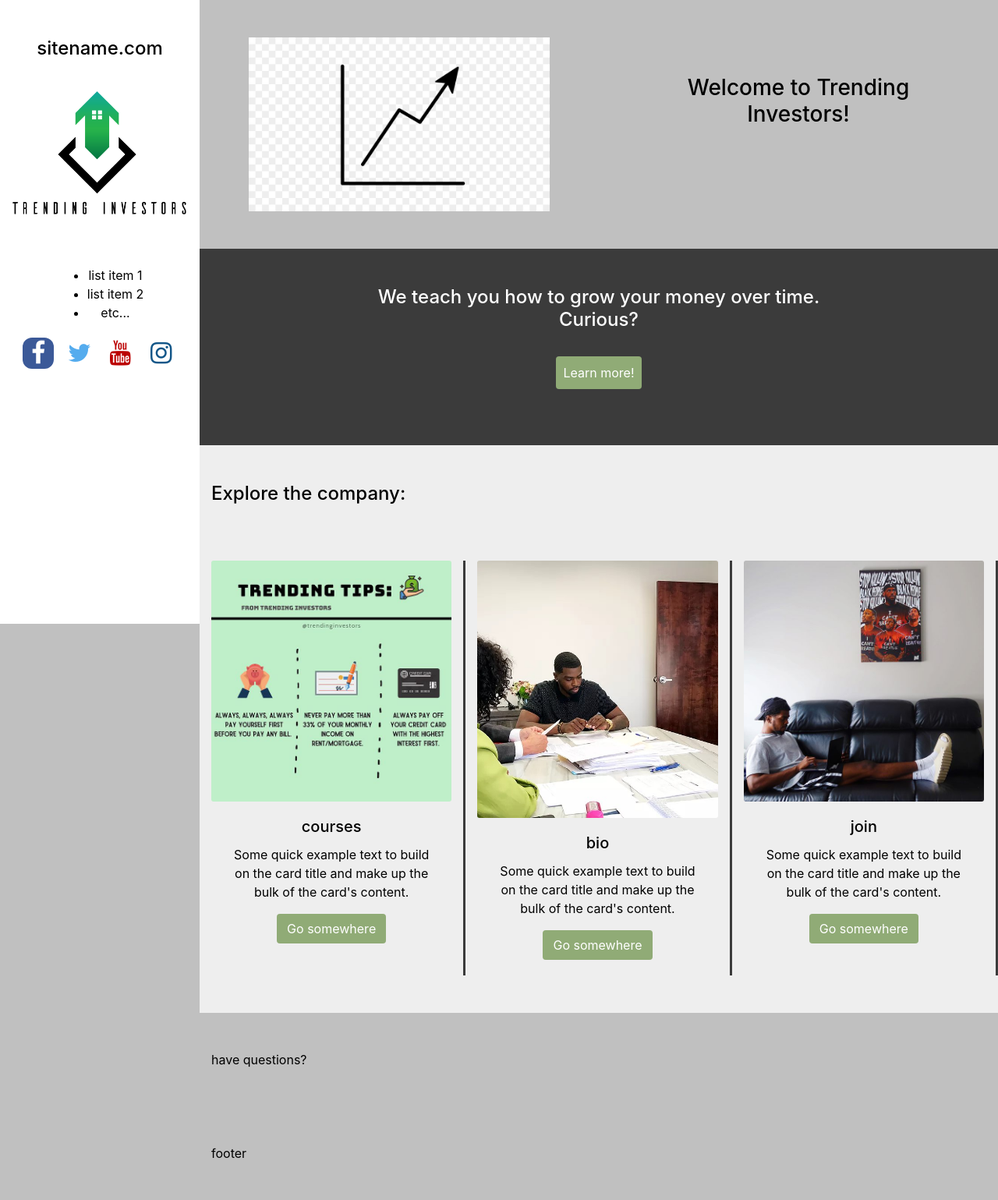
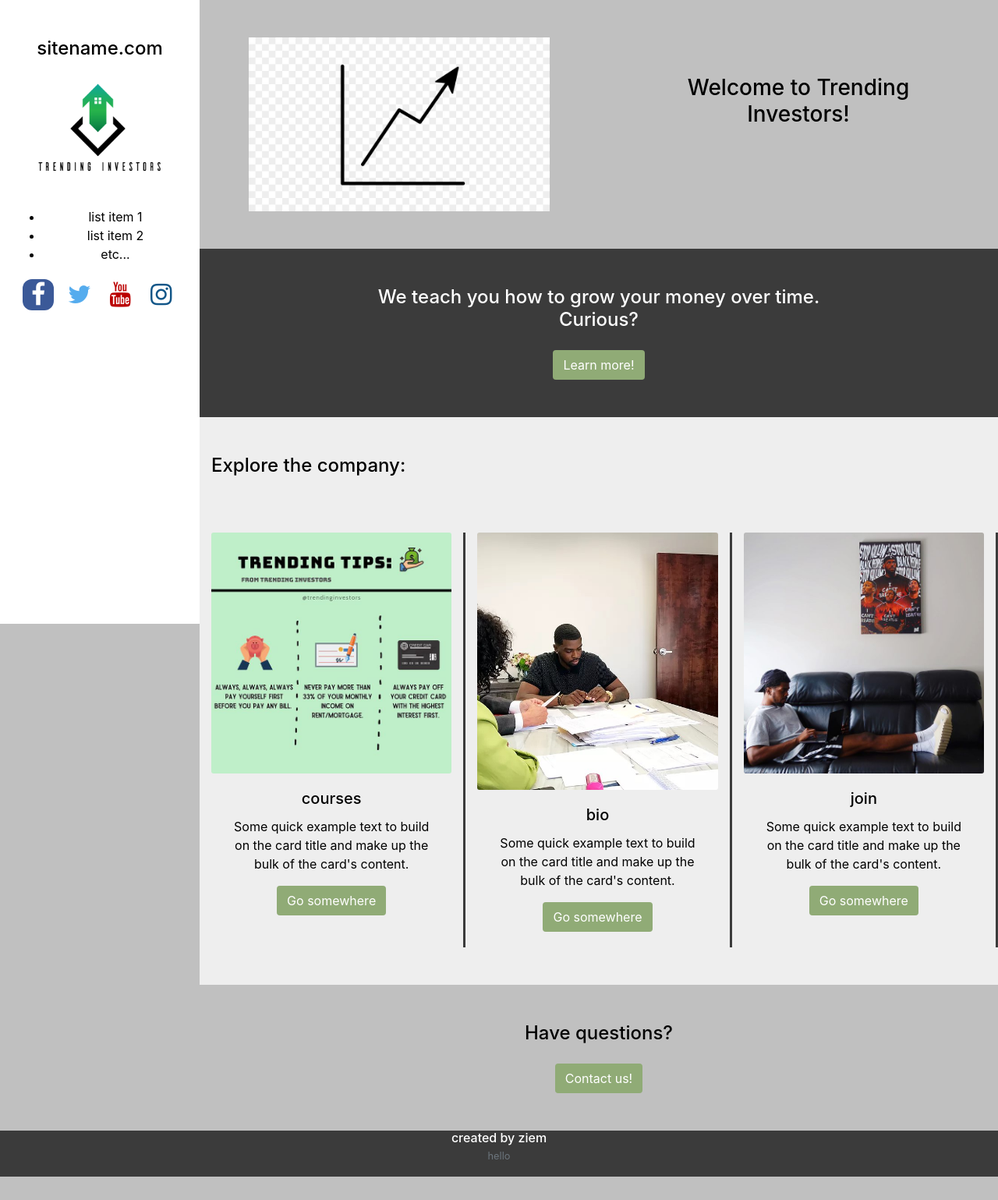
Before and after one commit to ripR0ACH/trending_investors, a PHP site: page / in a window 1280 px wide. Shown: the whole page at 78% size. After the commit the page ends 1509 px from the top, so only its background shows below. Run offline with PHP 8.4, Linux system fonts and the light colour scheme; some libraries are stand-ins or nearby versions.

Commit message:
adding a little footer

```diff
--- a/index.html
+++ b/index.html
@@ -33,6 +33,7 @@
             <span></span>
         </div>
         <nav class="nav pt-5 align-content-start justify-content-center">
+            <div class="container">
                 <h4>sitename.com</h4>
                 <img class="nav-logo" src="trending-logo.png" alt="logo">
                 <ul>
@@ -46,6 +47,7 @@
                         etc...
                     </li>
                 </ul>
+            </div>
             <div class="container">
                 <a href="#" class="fa fa-facebook m-1"></a>
                 <a href="#" class="fa fa-twitter m-1"></a>
@@ -69,14 +71,14 @@
                 </div>
             </div>
         </div>
-        <div class="row secondary-bg">
+        <div class="row secondary-bg shadow">
             <div class="col-12 my-5 text-center">
                 <h4>
                     We teach you how to grow your money over time. <br /> Curious?
                 </h4>
-                <button id="learn-more-button" class="btn my-4 p-2">
+                <a class="btn mt-3">
                     Learn more!
-                </button>
+                </a>
             </div>
         </div>
         <div class="row muted-bg">
@@ -92,9 +94,9 @@
                             Some quick example text to build on the card title and make up the bulk of
                             the card's content.
                         </p>
-                        <button class="btn">
+                        <a class="btn">
                             Go somewhere
-                        </button>
+                        </a>
                     </div>
                 </div>
             </div>
@@ -107,9 +109,9 @@
                             Some quick example text to build on the card title and make up the bulk of
                             the card's content.
                         </p>
-                        <button class="btn">
+                        <a class="btn">
                             Go somewhere
-                        </button>
+                        </a>
                     </div>
                 </div>
             </div>
@@ -122,25 +124,32 @@
                             Some quick example text to build on the card title and make up the bulk of
                             the card's content.
                         </p>
-                        <button class="btn">
+                        <a class="btn">
                             Go somewhere
-                        </button>
+                        </a>
                     </div>
                 </div>
             </div>
         </div>
         <div class="row">
-            <div class="col-12 my-5">
-                have questions?
-            </div>
-        </div>
-        <div class="row">
-            <div class="col-12 my-5">
-                footer
+            <div class="col-12 my-5 text-center">
+                <h4>
+                    Have questions?
+                </h4>
+                <a class="btn mt-3">
+                    Contact us!
+                </a>
             </div>
         </div>
     </main>
+    <footer>
+        <div class="row secondary-bg">
+            <div class="col-12 h-100 text-center">
+                <h6 class="m-0">created by ziem</h6>
+                <p class="text-muted"><small>hello</small></p>
+            </div>
+        </div>
+    </footer>
     <script src="index.js"></script>
 </body>
-
 </html>
--- a/style.css
+++ b/style.css
@@ -13,7 +13,7 @@ body {
 }
 .btn {
   background-color: #90AB76;
-  color: white;
+  color: white!important;
 }
 nav {
   z-index: 99;
@@ -24,13 +24,13 @@ nav {
   height: 100%;
   text-align: center;
   background-color: white;
-  /* color: white; */
+  overflow: scroll;
 }
 nav.open {
   left: 0;
 }
 .nav-logo {
-  max-width: 100%;
+  max-width: 80%;
 }
 .fa {
   padding: 0.25rem;
```
Lines whose indentation alone changed are shown as unchanged.
